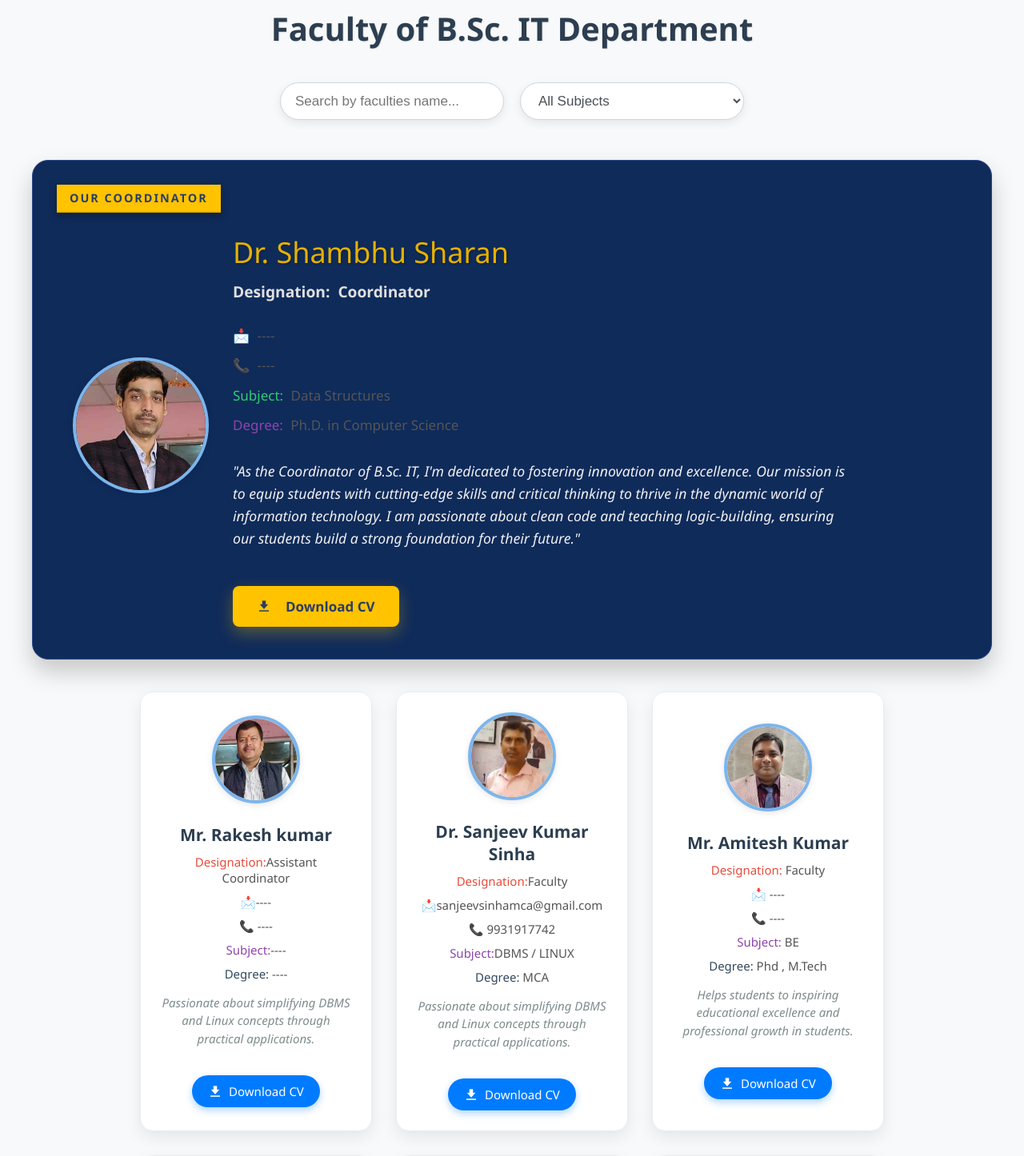
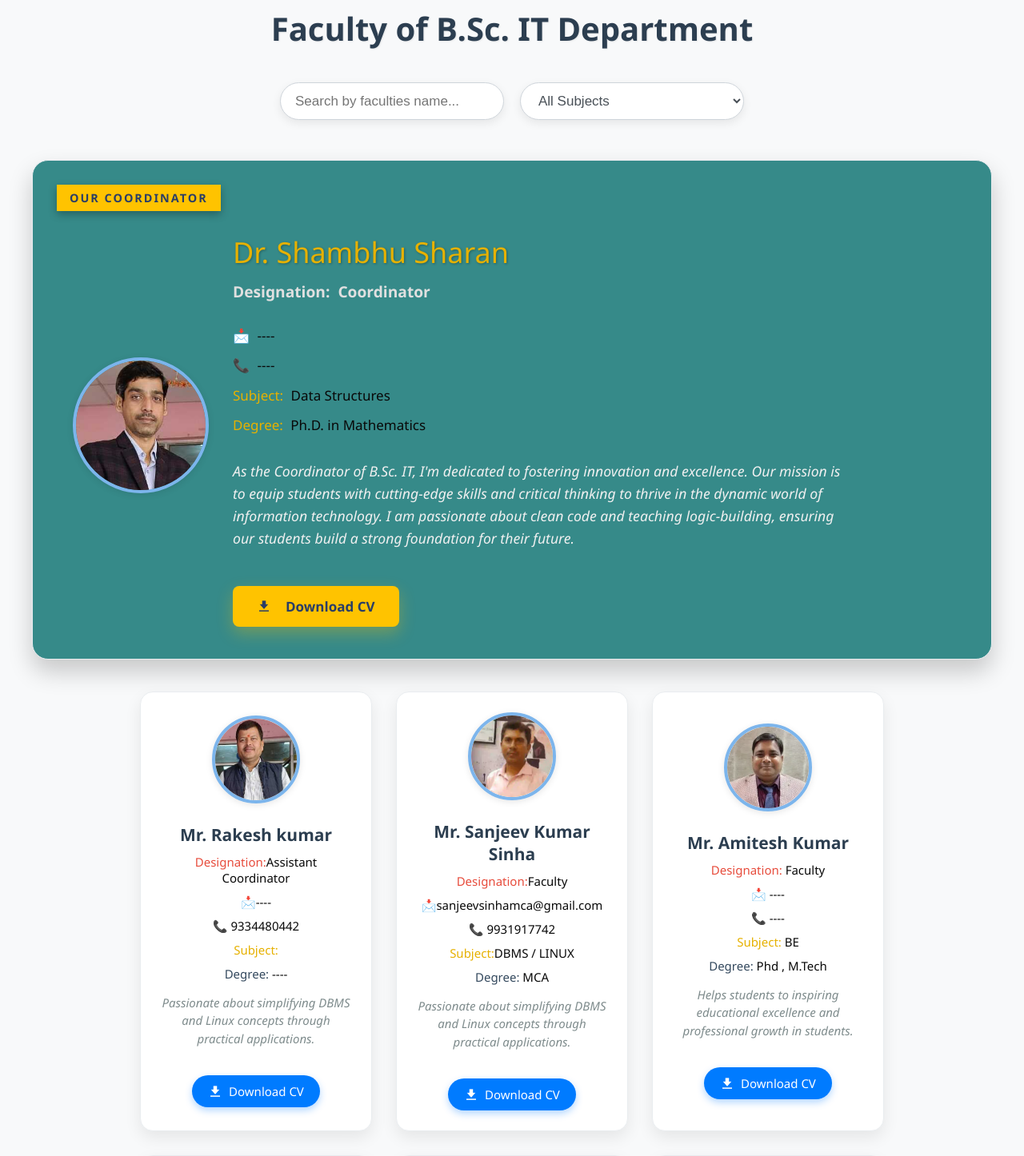
Before and after one commit to Rajkamal2k22/bsc-it-copy, a PHP site: page /faculties.html in a window 1280 px wide. Shown: the part 237-1683 px from the top of the page at 80% size. Run offline with PHP 8.4, Linux system fonts and the light colour scheme.

Commit message:
Site updated

```diff
--- a/contactUs.html
+++ b/contactUs.html
@@ -171,7 +171,7 @@
                 soon!</p>
 
             <ul id="callUl">
-                <li>📞 +91 6205651487</li>
+                <li>📞 +91 9334480442</li>
                 <li>📧 bscitunofficial@gmail.com</li>
                 <li>📍 Patna, Bihar</li>
             </ul>
--- a/faculties.html
+++ b/faculties.html
@@ -192,12 +192,12 @@
                             <p><strong>📩</strong> ---- </p>
                             <p><strong>📞</strong> ---- </p>
                             <p><strong>Subject:</strong> Data Structures</p>
-                            <p><strong>Degree:</strong> Ph.D. in Computer Science</p>
-                            <p class="about-coordinator">"As the Coordinator of B.Sc. IT, I'm dedicated to fostering
+                            <p><strong>Degree:</strong> Ph.D. in Mathematics</p>
+                            <p class="about-coordinator">As the Coordinator of B.Sc. IT, I'm dedicated to fostering
                                 innovation and excellence. Our mission is to equip students with cutting-edge skills and
                                 critical thinking to thrive in the dynamic world of information technology. I am
                                 passionate about clean code and teaching logic-building, ensuring our students build a
-                                strong foundation for their future."</p>
+                                strong foundation for their future.</p>
                             <a href="path/to/shambhu_sharan_cv.pdf" download class="download-cv"><i
                                     class='bx bxs-download'></i> Download CV</a>
                         </div>
@@ -212,8 +212,8 @@
                     <h3>Mr. Rakesh kumar</h3>
                     <p><strong>Designation:</strong>Assistant Coordinator</p>
                     <p><strong>📩</strong>----</p>
-                    <p><strong>📞</strong> ----</p>
-                    <p><strong>Subject:</strong>----</p>
+                    <p><strong>📞</strong> 9334480442</p>
+                    <p><strong>Subject:</strong></p>
                     <p><strong>Degree:</strong> ----</p>
                     <p class="about">Passionate about simplifying DBMS and Linux concepts through practical
                         applications.</p>
@@ -223,7 +223,7 @@
 
                 <div class="faculty-card" data-subject="Data Structures Database" data-name="Sanjeev Kumar">
                     <img src="images/Sanjeev_sir.webp" alt="Faculty Photo" />
-                    <h3>Dr. Sanjeev Kumar Sinha</h3>
+                    <h3>Mr. Sanjeev Kumar Sinha</h3>
                     <p><strong>Designation:</strong>Faculty</p>
                     <p><strong>📩</strong>sanjeevsinhamca@gmail.com</p>
                     <p><strong>📞</strong> 9931917742</p>
@@ -303,7 +303,7 @@
 
                 <div class="faculty-card" data-subject="Mathematics" data-name="AQ Subhani">
                     <img src="images/Aq subhani.webp" alt="Faculty Photo" />
-                    <h3>Dr. AQ Subhani</h3>
+                    <h3>Mr. AQ Subhani</h3>
                     <p><strong>Designation:</strong> Faculty</p>
                     <p><strong>📩</strong> ---- </p>
                     <p><strong>📞</strong> ---- </p>
@@ -316,7 +316,7 @@
 
                 <div class="faculty-card" data-subject="Programming" data-name="Himanshu Ojha">
                     <img src="images/Himanshu sir.webp" alt="Faculty Photo" />
-                    <h3>Mr. Himanshu Ojha</h3>
+                    <h3>Dr. Himanshu Ojha</h3>
                     <p><strong>Designation:</strong> Faculty</p>
                     <p><strong>📩</strong>himanshu@bca.ac.in</p>
                     <p><strong>📞</strong> ---- </p>
--- a/gallery.html
+++ b/gallery.html
@@ -167,7 +167,7 @@
 
       <div class="galDesc">
         <div class="gal-photo lab&library"><img src="images/student_lib.webp">
-          <div class="gal-caption">College Library <small>13 Oct 2025</small></div>
+          <div class="gal-caption">Common Library <small>13 Oct 2025</small></div>
         </div>
         <h3>Exploring Knowledge at the Library</h3>
         <p>Student using the library facilities has access to newspapers, magazines, and a variety of books.</p>
--- a/styles.css
+++ b/styles.css
@@ -1806,7 +1806,7 @@ tr:hover {
   flex-direction: column;
   align-items: center;
   text-align: center;
-  background: #0f2b5a;
+  background: #368a89;
   color: #ffffff;
   border-radius: 20px;
   box-shadow: 0 15px 30px rgba(0, 0, 0, 0.2);
@@ -1814,7 +1814,7 @@ tr:hover {
   transition: transform 0.3s ease, box-shadow 0.3s ease;
   position: relative;
   overflow: hidden;
-  border: 1px solid #2a4a8a;
+  /* border: 1px solid #2a4a8a; */
   width: 100%;
   box-sizing: border-box;
 }
@@ -1837,7 +1837,7 @@ tr:hover {
   letter-spacing: 2px;
   box-shadow: 0 4px 10px rgba(0, 0, 0, 0.3);
   z-index: 10;
-  border-bottom: 2px solid rgba(0, 0, 0, 0.1);
+  /* border-bottom: 2px solid rgba(0, 0, 0, 0.1); */
   text-transform: uppercase;
 }
 
@@ -2000,7 +2000,7 @@ tr:hover {
 .faculty-card p {
   margin: 5px 0;
   font-size: 15px;
-  color: #555;
+  color: #090909;
 }
 
 .faculty-card p strong {
@@ -2018,11 +2018,11 @@ tr:hover {
 }
 
 .faculty-card p:nth-child(5) strong {
-  color: #2ecc71;
+  color: #e6b100;
 }
 
 .faculty-card p:nth-child(6) strong {
-  color: #8e44ad;
+  color: #e6b100;
 }
 
 .faculty-card p:nth-child(7) strong {
```
Also changed, not shown: history.html (+4 -6 lines).
